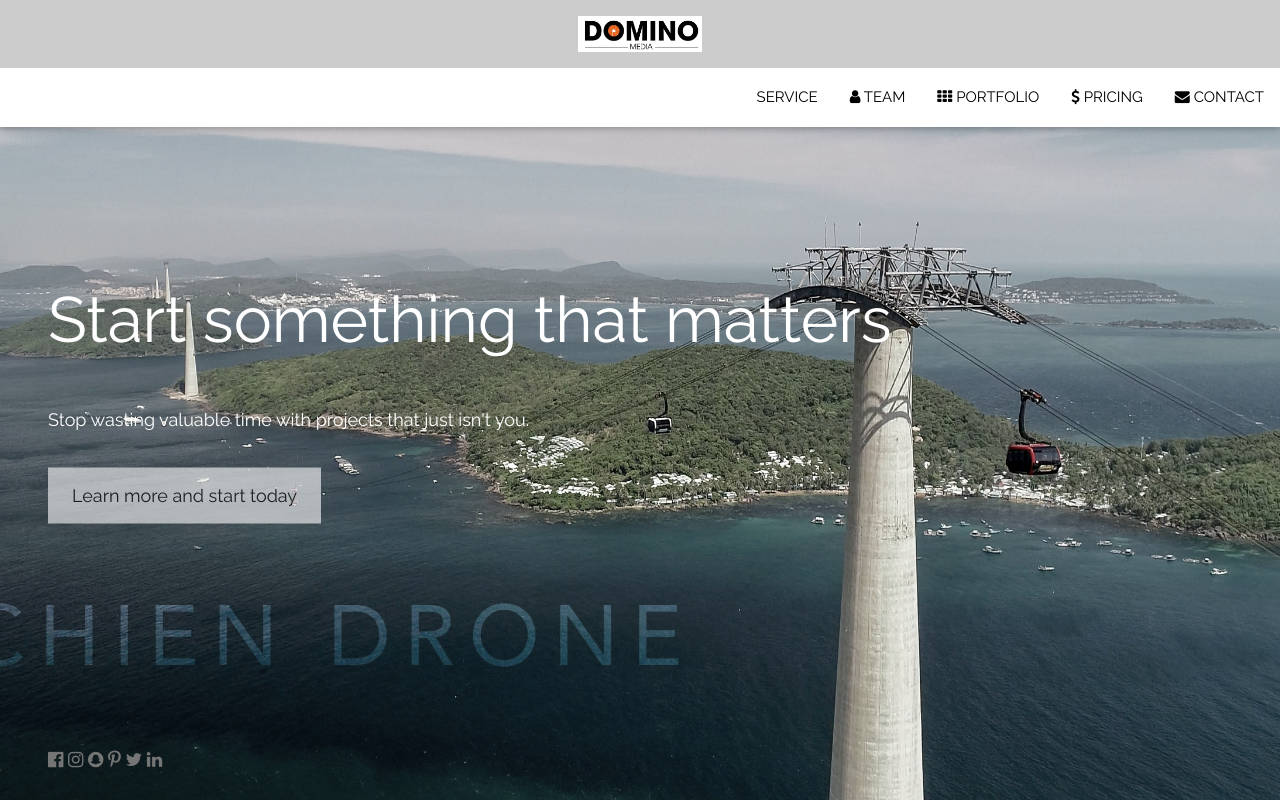
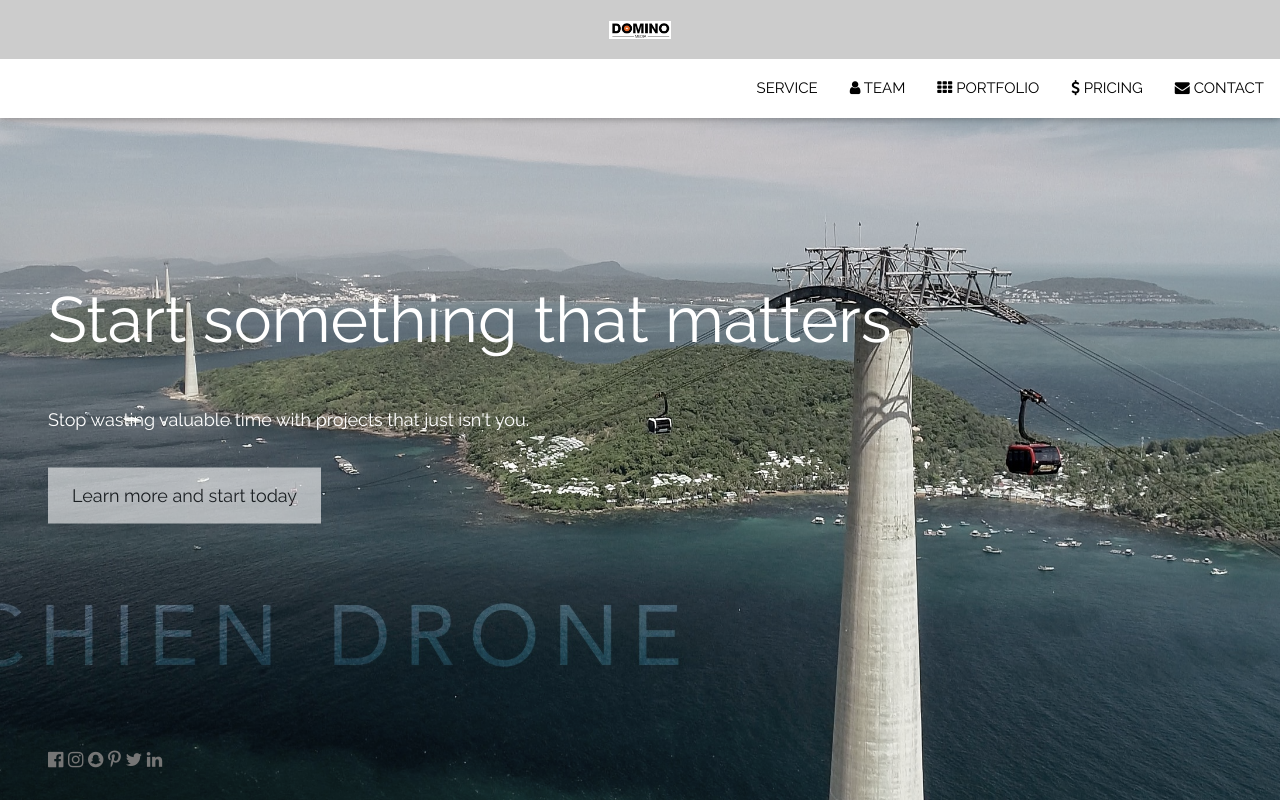
Before and after one commit to Hezzipham/Domino-Media, a plain HTML site: page index.html in a window 1280 px wide. Shown: the top 803 px of the page. Drawn offline with nearby package versions, Linux system fonts and the light colour scheme.

Commit message:
Update index.html

```diff
--- a/index.html
+++ b/index.html
@@ -31,7 +31,7 @@ body, html {
 <!-- Navbar (sit on top) -->
 <div class="w3-top">
   <div class="w3-bar w3-white w3-card" id="myNavbar">
-    <a href="#home" class="w3-bar-item w3-button w3-wide"><img class="w3-image" src="/images/logo.jpg" width="10%" height="10%" alt="Domino Media"></a>
+    <a href="#home" class="w3-bar-item w3-button w3-wide"><img class="w3-image" src="/images/logo.jpg" width="5%" height="5" alt="Domino Media"></a>
     <!-- Right-sided navbar links -->
     <div class="w3-right w3-hide-small">
       <a href="#about" class="w3-bar-item w3-button">SERVICE</a>
```
